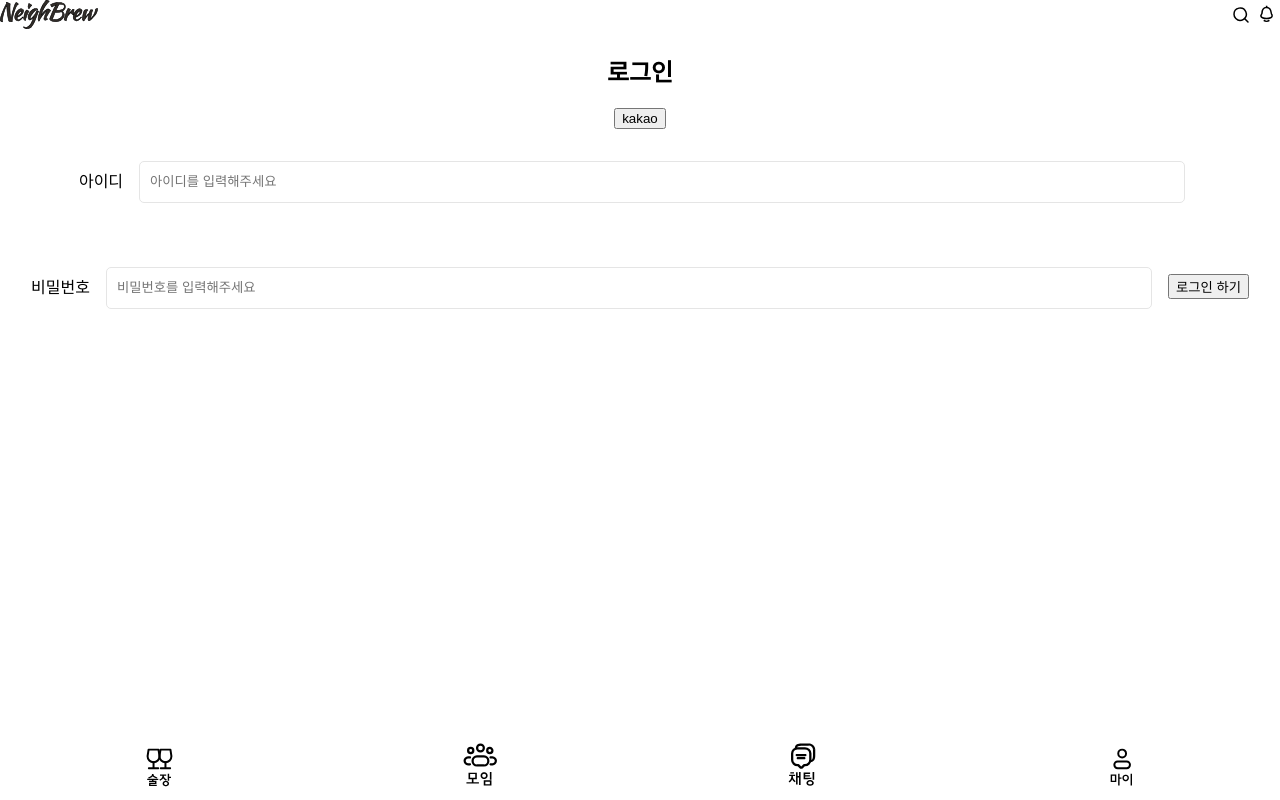
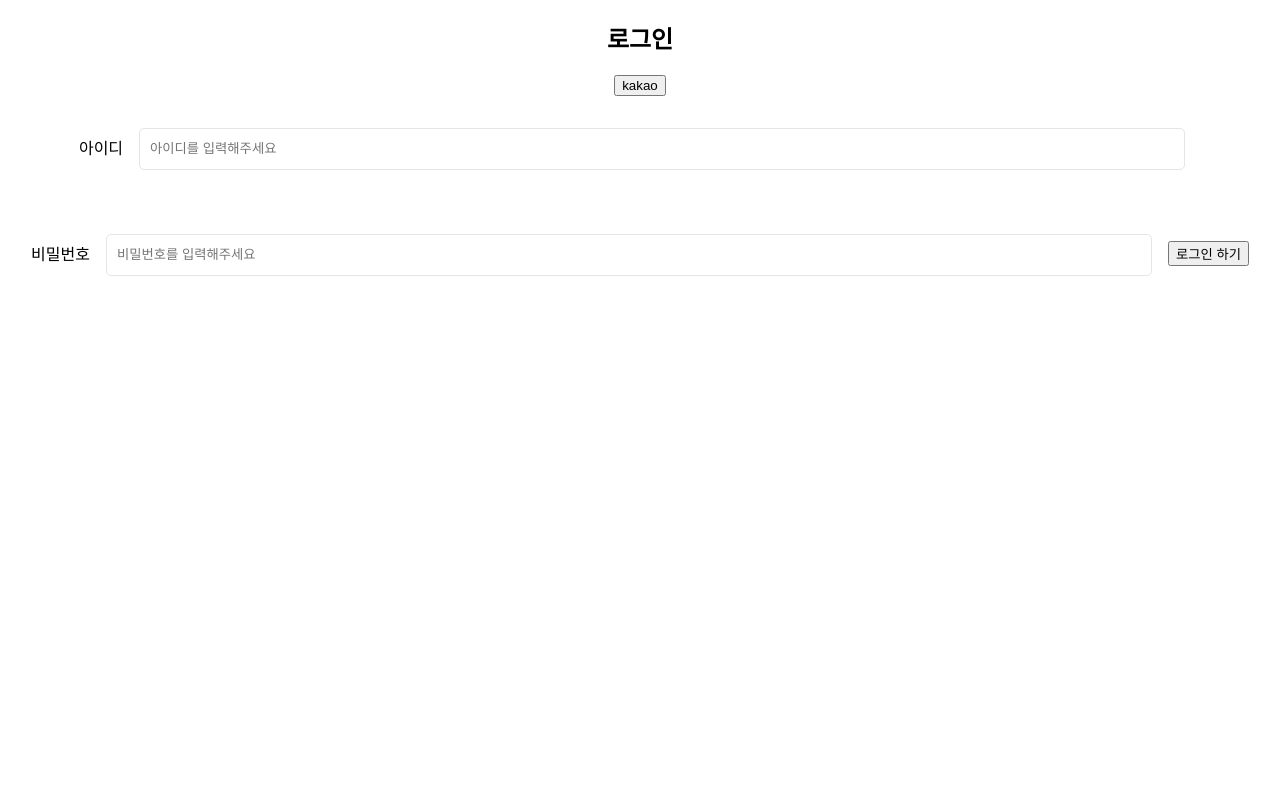
Before and after one commit to dayoung100/NeighBrew, a React (Vite) app in the folder Front/: page / in a window 1280 px wide. Built offline with nearby package versions, Linux system fonts and the light colour scheme; a web font is replaced by a local one.

Commit message:
Fix : 공용 파일 수정

```diff
--- a/Front/src/App.css
+++ b/Front/src/App.css
@@ -16,14 +16,23 @@
   --c-yellow: #f2bc79;
 }
 
+body {
+  margin: 0px;
+}
+header {
+  position: sticky;
+  top: 0;
+  z-index: 10;
+}
+footer {
+  position: sticky;
+  bottom: 0;
+  z-index: 10;
+}
 #root {
   max-width: 1280px;
-  margin: 0 auto;
+  min-width: 350px;
   text-align: center;
-}
-
-body {
-  margin: 0;
 }
 
 .card {
@@ -37,6 +46,12 @@ body {
 .nav {
   display: flex;
   justify-content: space-between;
+  align-items: center;
+  height: 2.5rem;
+  background-color: white;
+  width: 100%;
+  padding: 1rem;
+  box-sizing: border-box;
 }
 
 .footer {
@@ -49,3 +64,11 @@ body {
   bottom: 0;
   padding-bottom: 12px;
 }
+
+p {
+  margin-block-end: 0;
+  margin-block-start: 0;
+}
+.drinkCategories {
+  background-color: #ffffff;
+}
--- a/Front/src/App.tsx
+++ b/Front/src/App.tsx
@@ -7,8 +7,6 @@ import Main from "./UI/home/Main";
 import ChatList from "./UI/chat/ChatList";
 import ChatRoom from "./UI/chat/ChatRoom";
 import Drinkpost from "./UI/drinkpost/DrinkpostMain";
-import Navbar from "./UI/navbar/Navbar";
-import Footer from "./UI/footer/Footer";
 import MeetingMain from "./UI/meet/MeetingMain";
 
 function App() {
@@ -24,7 +22,6 @@ function App() {
 
   return (
     <>
-      <Navbar />
       <Routes>
         <Route
           path="/"
@@ -55,7 +52,6 @@ function App() {
         <Route path="/chatList" element={<ChatList></ChatList>}></Route>
         <Route path="/chatList/:roomId" element={<ChatRoom></ChatRoom>} />
       </Routes>
-      <Footer />
     </>
   );
 }
```
